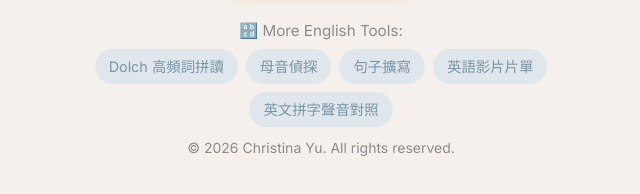
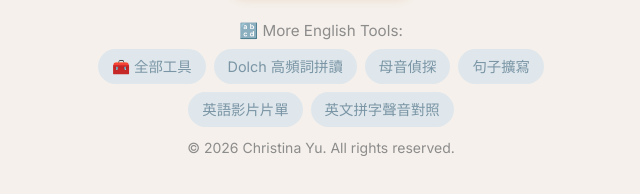
Before and after one commit to jinshuanyu/english-reader, a plain HTML site: page index.html in a window 1280 px wide. Shown: the part 572-766 px from the top of the page, without its empty margins (319-959 px from the left). Drawn offline with Linux system fonts and the light colour scheme.

Commit message:
chore: footer 加入口頁「全部工具」連結
Co-Authored-By: Claude Fable 5.1 <noreply@anthropic.com>

```diff
--- a/index.html
+++ b/index.html
@@ -541,6 +541,7 @@
     </div>
     <div class="tools-label">🔡 More English Tools:</div>
     <div class="tools-pills">
+      <a href="https://jinshuanyu.github.io/">🧰 全部工具</a>
       <a href="https://jinshuanyu.github.io/Dolch-List-by-spelling-patterns/">Dolch 高頻詞拼讀</a>
       <a href="https://jinshuanyu.github.io/vowel-detective/">母音偵探</a>
       <a href="https://jinshuanyu.github.io/grow-a-sentence/">句子擴寫</a>
```
